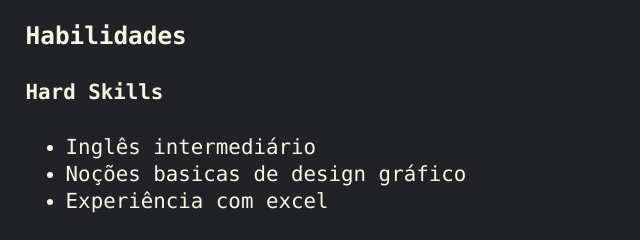
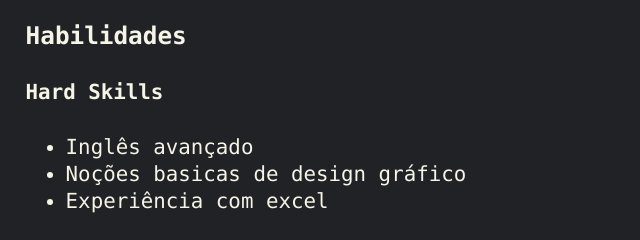
Before and after one commit to Filipe-Braga/Filipe-Braga, a plain HTML site: page index.html in a window 1280 px wide. Shown: the part 820-1060 px from the top of the page, 0-640 px from the left. Drawn offline with Linux system fonts and the light colour scheme.

Commit message:
Update index.html

```diff
--- a/index.html
+++ b/index.html
@@ -55,7 +55,7 @@
 
       <h4>Hard Skills</h4>
       <ul>
-        <li>Inglês intermediário </li>
+        <li>Inglês avançado </li>
         <li>Noções basicas de design gráfico</li>
         <li>Experiência com excel</li>
       </ul>
```
